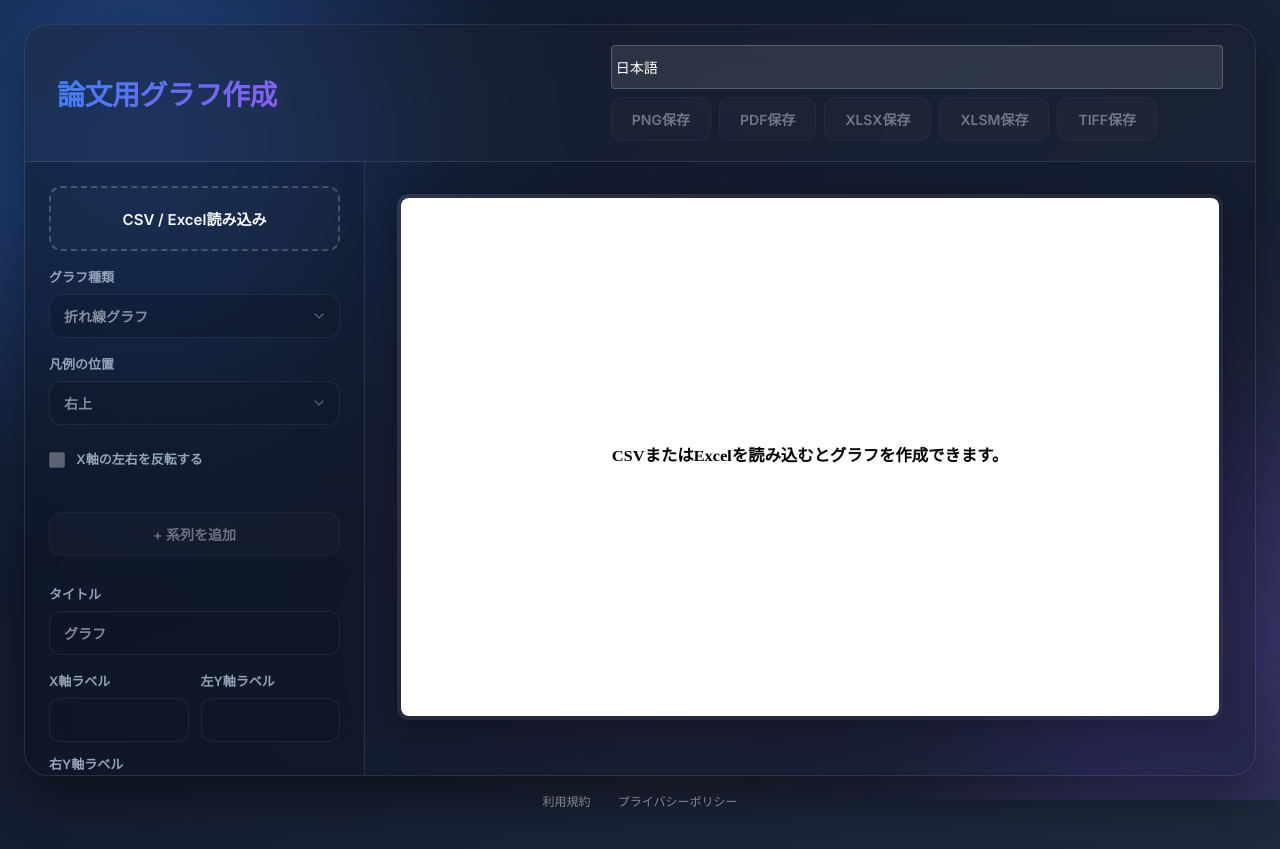
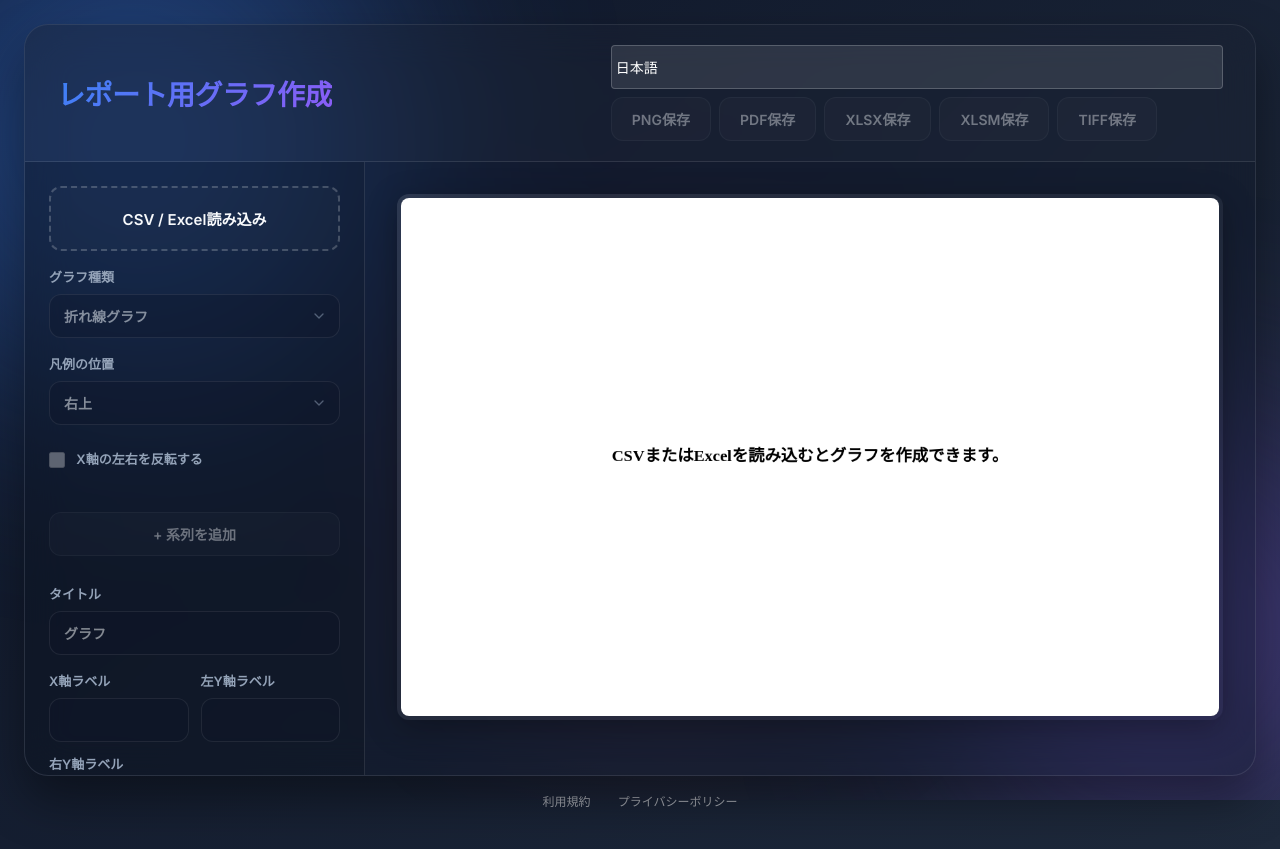
Before and after one commit to Kosenyou/graph-creator, a website: page public/index.html in a window 1280 px wide. Drawn offline with Linux system fonts and the light colour scheme.

Commit message:
Rename title to レポート用グラフ作成

```diff
--- a/public/index.html
+++ b/public/index.html
@@ -4,7 +4,7 @@
 <head>
   <meta charset="utf-8">
   <meta name="viewport" content="width=device-width, initial-scale=1">
-  <title data-i18n="appTitle">論文用グラフ作成</title>
+  <title data-i18n="appTitle">レポート用グラフ作成</title>
   <link rel="preconnect" href="https://fonts.googleapis.com">
   <link rel="preconnect" href="https://fonts.gstatic.com" crossorigin>
   <link href="https://fonts.googleapis.com/css2?family=Inter:wght@400;500;600;700&display=swap" rel="stylesheet">
@@ -26,7 +26,7 @@
       <!-- 画面上部のヘッダー（タイトルやボタンが並ぶ場所） -->
       <header class="topbar">
         <div>
-          <h1 class="gradient-text" data-i18n="appTitleMain">論文用グラフ作成</h1>
+          <h1 class="gradient-text" data-i18n="appTitleMain">レポート用グラフ作成</h1>
         </div>
         <!-- admax -->
         <div class="header-ad">
--- a/public/script.js
+++ b/public/script.js
@@ -35,8 +35,8 @@
 
   const translations = {
     ja: {
-      appTitle: "論文用グラフ作成",
-      appTitleMain: "論文用グラフ作成",
+      appTitle: "レポート用グラフ作成",
+      appTitleMain: "レポート用グラフ作成",
       savePng: "PNG保存",
       savePdf: "PDF保存",
       saveXlsx: "XLSX保存",
--- a/public/styles.css
+++ b/public/styles.css
@@ -125,6 +125,8 @@ button, input, select {
   align-items: center;
   flex: 1;
   min-width: 0;
+  transform: scale(0.7);
+  transform-origin: center;
 }
 
 .topbar h1 {
```
